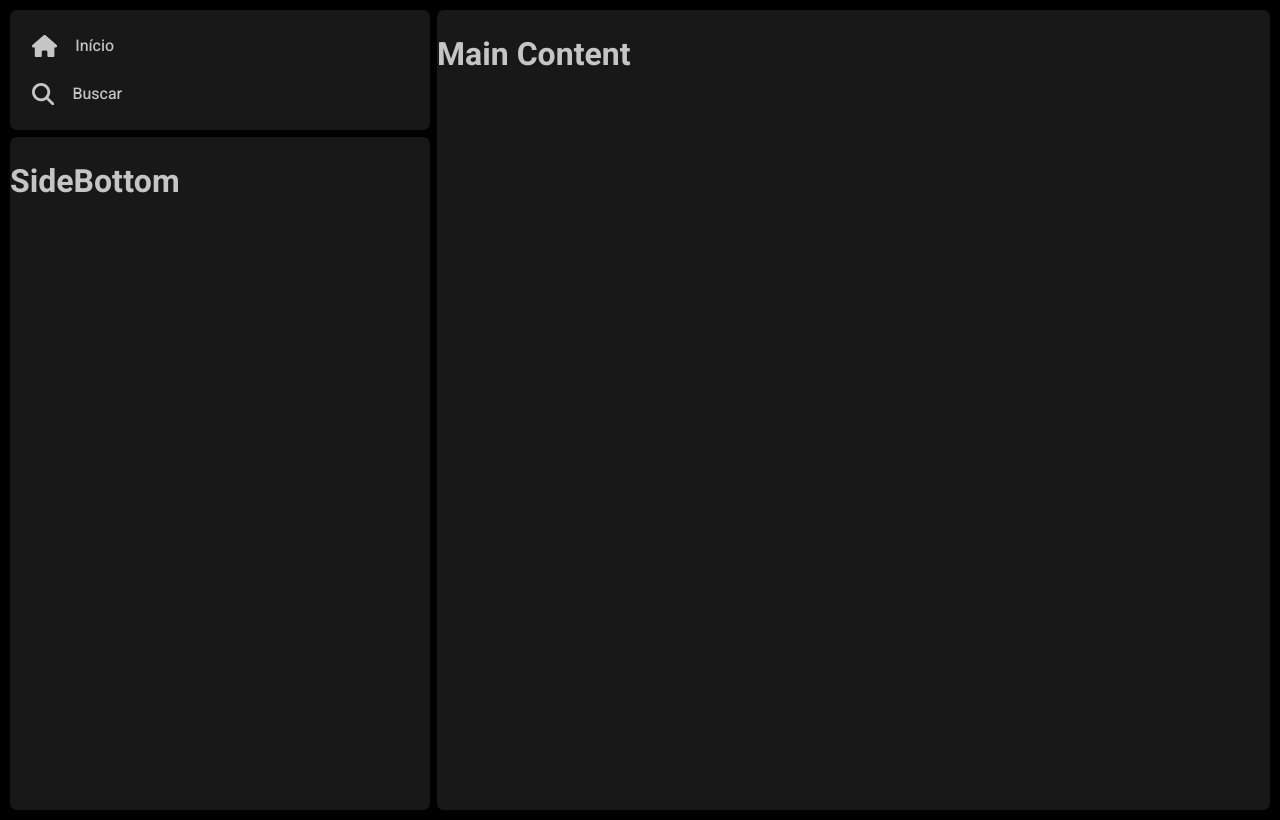
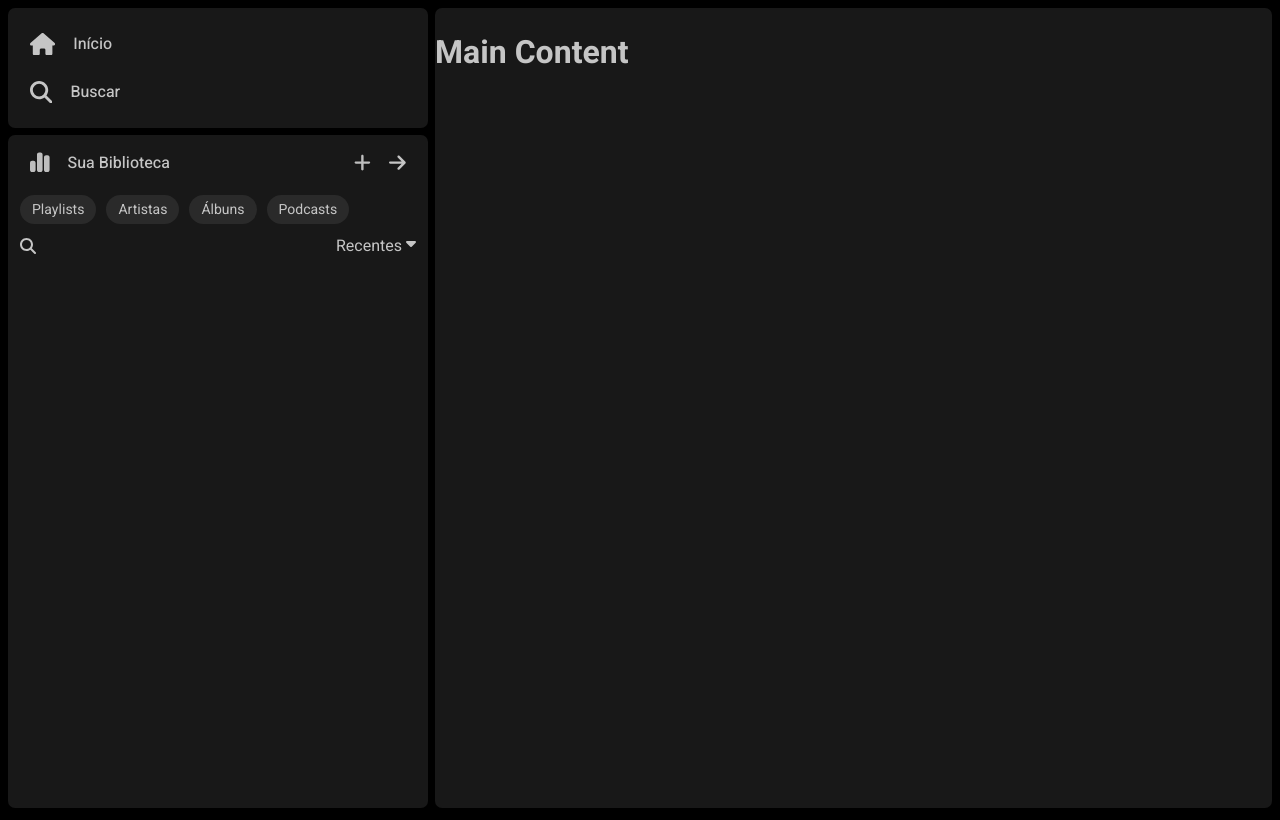
Before and after one commit to nanmartins/spot-clone, a Vue app: page / in a window 1280 px wide. Built offline with nearby package versions, Linux system fonts and the light colour scheme.

Commit message:
working with side bottom nav, still need to finish actions but the basic is there, will integrate spotify public api first

```diff
--- a/src/App.vue
+++ b/src/App.vue
@@ -13,7 +13,7 @@ import HomeView from './views/HomeView.vue'
 
 html, body {
   font-family: 'Heebo', sans-serif;
-  margin: 5px;
+  margin: 4px;
   padding: 0;
   background: rgb(0, 0, 0);
 }
--- a/src/components/SideNav.vue
+++ b/src/components/SideNav.vue
@@ -57,7 +57,7 @@ ul {
   max-width: 400px;
   width: 100%;
   height: 100px;
-  padding: 10px 10px;
+  padding: 10px;
   margin: 0;
   border-radius: 7px;
   font-weight: 500;
--- a/src/components/SideNavBottom.vue
+++ b/src/components/SideNavBottom.vue
@@ -1,6 +1,36 @@
 <template>
   <div class="side-bottom">
-    <h1>SideBottom</h1>
+    <div class="side-bottom-container">
+
+      <div class="side-b-header">
+        <span class="side-b-header-left">
+          <svg class="icon" xmlns="http://www.w3.org/2000/svg" height="1.4em" viewBox="0 0 448 512"><path d="M160 80c0-26.5 21.5-48 48-48h32c26.5 0 48 21.5 48 48V432c0 26.5-21.5 48-48 48H208c-26.5 0-48-21.5-48-48V80zM0 272c0-26.5 21.5-48 48-48H80c26.5 0 48 21.5 48 48V432c0 26.5-21.5 48-48 48H48c-26.5 0-48-21.5-48-48V272zM368 96h32c26.5 0 48 21.5 48 48V432c0 26.5-21.5 48-48 48H368c-26.5 0-48-21.5-48-48V144c0-26.5 21.5-48 48-48z"/></svg>
+          Sua Biblioteca
+        </span>
+
+        <div class="side-b-header-right">
+          <svg class="icon" xmlns="http://www.w3.org/2000/svg" height="1.2em" viewBox="0 0 448 512"><path d="M256 80c0-17.7-14.3-32-32-32s-32 14.3-32 32V224H48c-17.7 0-32 14.3-32 32s14.3 32 32 32H192V432c0 17.7 14.3 32 32 32s32-14.3 32-32V288H400c17.7 0 32-14.3 32-32s-14.3-32-32-32H256V80z"/></svg>
+
+          <svg class="icon-no-pad" xmlns="http://www.w3.org/2000/svg" height="1.2em" viewBox="0 0 448 512"><path d="M438.6 278.6c12.5-12.5 12.5-32.8 0-45.3l-160-160c-12.5-12.5-32.8-12.5-45.3 0s-12.5 32.8 0 45.3L338.8 224 32 224c-17.7 0-32 14.3-32 32s14.3 32 32 32l306.7 0L233.4 393.4c-12.5 12.5-12.5 32.8 0 45.3s32.8 12.5 45.3 0l160-160z"/></svg>
+        </div>
+      </div>
+
+      <div>
+        <ul class="side-b-tags-container">
+          <li class="side-b-tags-tags">Playlists</li>
+          <li class="side-b-tags-tags">Artistas</li>
+          <li class="side-b-tags-tags">Álbuns</li>
+          <li class="side-b-tags-tags">Podcasts</li>
+        </ul>
+      </div>
+
+      <div class="side-b-search-container">
+        <svg class="icon-no-pad" xmlns="http://www.w3.org/2000/svg" height="1em" viewBox="0 0 512 512"><path d="M416 208c0 45.9-14.9 88.3-40 122.7L502.6 457.4c12.5 12.5 12.5 32.8 0 45.3s-32.8 12.5-45.3 0L330.7 376c-34.4 25.2-76.8 40-122.7 40C93.1 416 0 322.9 0 208S93.1 0 208 0S416 93.1 416 208zM208 352a144 144 0 1 0 0-288 144 144 0 1 0 0 288z"/></svg>
+
+        <span>Recentes <svg class="icon-no-pad" xmlns="http://www.w3.org/2000/svg" height="1em" viewBox="0 0 320 512"><path d="M137.4 374.6c12.5 12.5 32.8 12.5 45.3 0l128-128c9.2-9.2 11.9-22.9 6.9-34.9s-16.6-19.8-29.6-19.8L32 192c-12.9 0-24.6 7.8-29.6 19.8s-2.2 25.7 6.9 34.9l128 128z"/></svg></span>
+      </div>
+
+    </div>
   </div>
 </template>
 
@@ -10,9 +40,66 @@
 
 <style scoped>
 
+/* ICONS */
+.icon {
+  fill: rgb(190, 190, 190);
+  padding-right: 18px;
+}
+
+.icon-no-pad {
+  fill: rgb(197,197,197);
+}
+
+
+/* MAIN CONTAINER */
 .side-bottom {
   background: rgb(24, 24, 24);
   color: rgb(197, 197, 197);
   border-radius: 7px;
+  padding: 6px 12px;
+}
+
+/* SIDE BOTTOM HEADER  */
+.side-b-header {
+  display: flex;
+  justify-content: space-between;
+}
+
+.side-b-header-left {
+  display: flex;
+  align-items: flex-start;
+  padding: 10px;
+  font-weight: 500;
+}
+
+.side-b-header-right {
+  display: flex;
+  align-items: center;
+  padding: 10px;
+}
+
+/* SIDE BOTTOM TAGS */
+.side-b-tags-container {
+  list-style: none;
+  display: flex;
+  gap: 10px;
+  margin: 0;
+  padding: 0;
+  padding-top: 10px;
+}
+
+.side-b-tags-tags {
+  background: rgb(42, 42, 42);
+  padding: 4px 12px;
+  border-radius: 25px;
+  font-size: 0.875rem;
+}
+
+/* SIDE BOTTOM SEARCH */
+.side-b-search-container {
+  display: flex;
+  align-items: center;
+  justify-content: space-between;
+  padding-top: 10px;
 }
 </style>
```
